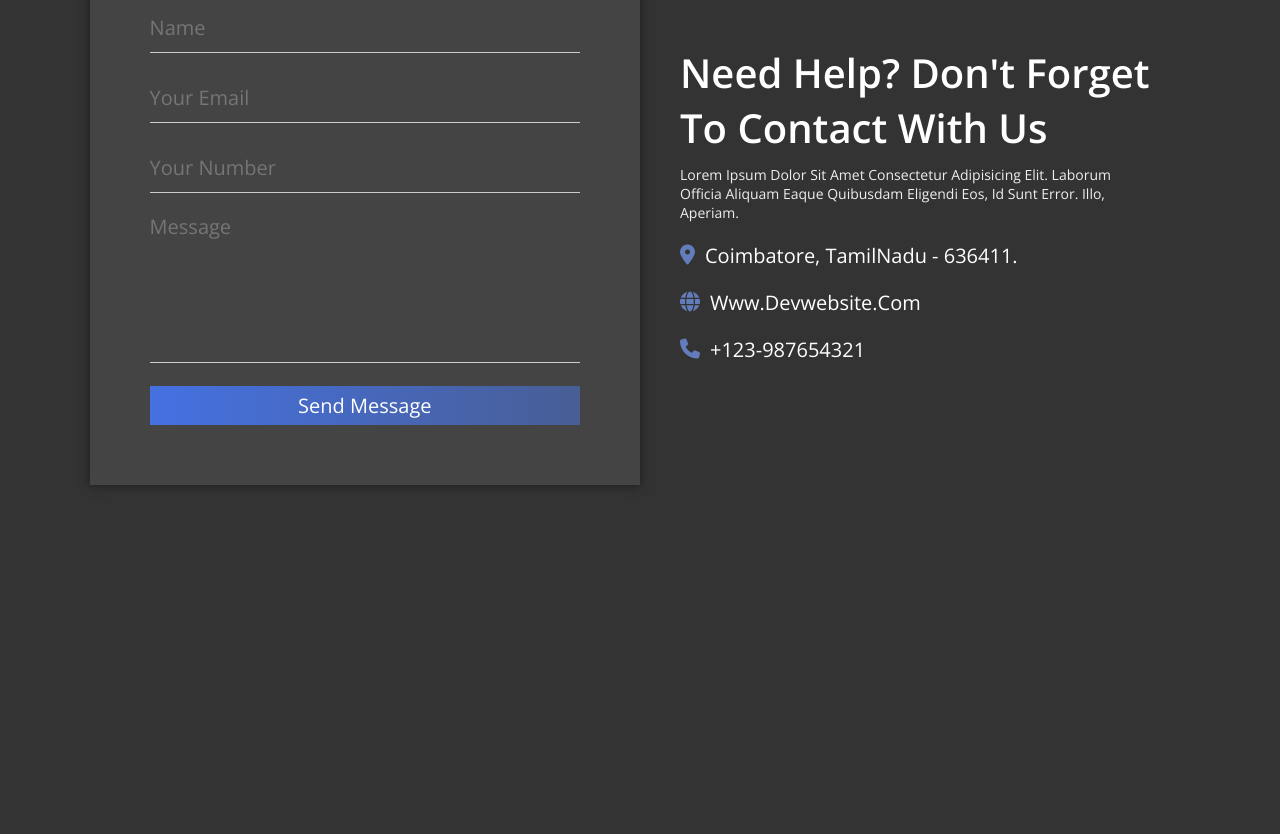
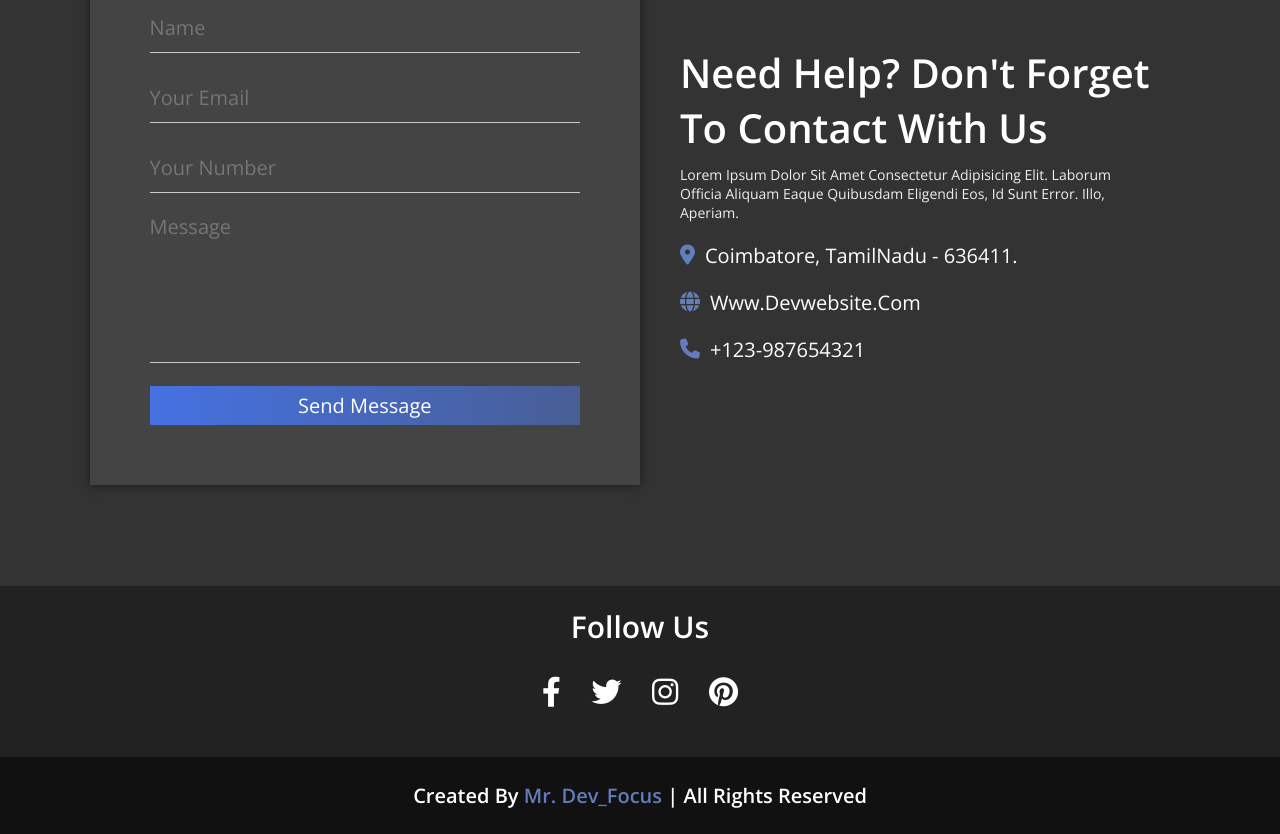
Before and after one commit to Gokulcasper/Watch-store, a plain HTML site: page index.html in a window 1280 px wide. Shown: the part 5396-6230 px from the top of the page. Before the commit the page ends 5982 px from the top, so only its background shows below. Drawn offline with nearby package versions, Linux system fonts and the light colour scheme.

Commit message:
Feat : Footer section Ends

```diff
--- a/index.html
+++ b/index.html
@@ -317,8 +317,24 @@
         </div>
       </div>
     </section>
+    <!-- contact section ends -->
 
-    <!-- contact section ends -->
+    <!-- footer section starts -->
+    <div class="footer">
+      <div class="share">
+        <h3>follow us</h3>
+        <a href="#" class="fab fa-facebook-f"></a>
+        <a href="#" class="fab fa-twitter"></a>
+        <a href="#" class="fab fa-instagram"></a>
+        <a href="#" class="fab fa-pinterest"></a>
+      </div>
+
+      <h1 class="credit">
+        created by <a href="#"> mr. Dev_Focus</a> | all rights reserved
+      </h1>
+    </div>
+
+    <!-- footer section ends -->
 
     <!-- jquery cdn link -->
     <script src="https://cdnjs.cloudflare.com/ajax/libs/jquery/3.6.0/jquery.min.js"></script>
--- a/style.css
+++ b/style.css
@@ -447,6 +447,42 @@ header #menu {
   padding-right: 1rem;
 }
 
+.footer {
+  background: #222;
+  text-align: center;
+}
+
+.footer .share {
+  padding: 2rem 0;
+}
+
+.footer .share h3 {
+  font-size: 3rem;
+  color: #fff;
+}
+
+.footer .share a {
+  font-size: 3rem;
+  color: #fff;
+  margin: 3rem 1.4rem;
+}
+
+.footer .share a:hover {
+  color: #637cbb;
+}
+
+.footer .credit {
+  padding: 2.5rem 1rem;
+  color: #fff;
+  background: #111;
+  text-align: center;
+  font-size: 2rem;
+}
+
+.footer .credit a {
+  color: #637cbb;
+}
+
 /* Media queries */
 
 @media (max-width: 768px) {
```
